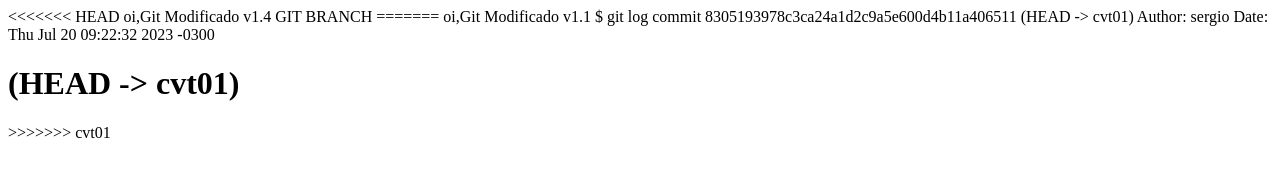
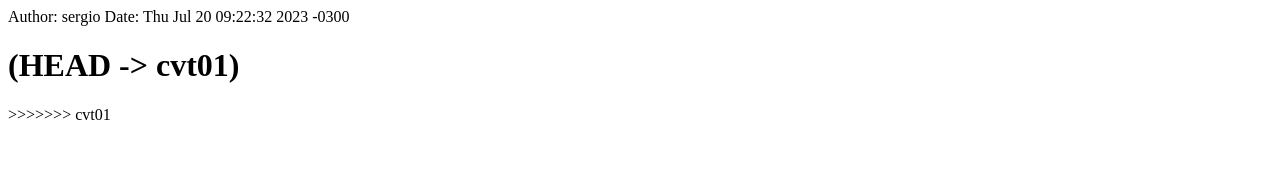
Before and after one commit to gitCVT/aula01, a plain HTML site: page index.html in a window 1280 px wide. Drawn offline with Linux system fonts and the light colour scheme.

Commit message:
Git PULL REQUEST

```diff
--- a/index.html
+++ b/index.html
@@ -4,13 +4,6 @@
 	<title>Meu Site</title>
 </head>
 <body>
-<<<<<<< HEAD
-oi,Git Modificado v1.4
- GIT BRANCH
-=======
-oi,Git Modificado v1.1
-$ git log
-commit 8305193978c3ca24a1d2c9a5e600d4b11a406511 (HEAD -> cvt01)
 Author: sergio <sergio@gmail.com>
 Date:   Thu Jul 20 09:22:32 2023 -0300
 <h1>(HEAD -> cvt01)</h1>
```
